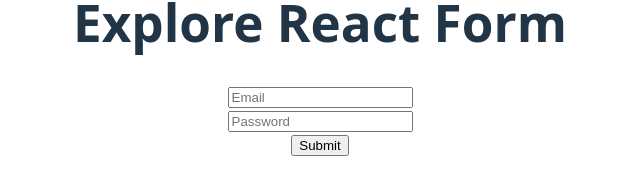
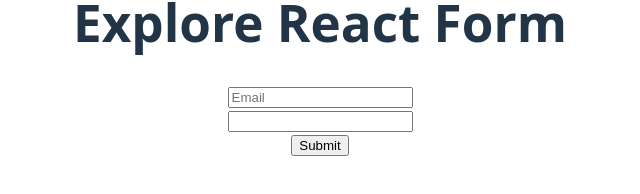
Before and after one commit to Tafsirchy/explore-react-form, a React (Vite) app: page / in a window 1280 px wide. Shown: the part 342-536 px from the top of the page, without its empty margins (320-960 px from the left). Built offline with nearby package versions, Linux system fonts and the light colour scheme.

Commit message:
controlled and uncontrolled ways to collect form data

```diff
--- a/src/App.jsx
+++ b/src/App.jsx
@@ -2,6 +2,7 @@ import './App.css'
 import ControlledField from './Components/ControlledField/ControlledField'
 import FormAction from './Components/FormAction/FormAction'
 import SimpleForm from './Components/SimpleForm/SimpleForm'
+import UnControlledField from './Components/UnControlledField/UnControlledField'
 
 function App() {
 
@@ -11,7 +12,8 @@ function App() {
       <h1>Explore React Form</h1>
       {/* <SimpleForm></SimpleForm> */}
       {/* <FormAction></FormAction> */}
-      <ControlledField></ControlledField>
+      {/* <ControlledField></ControlledField> */}
+      <UnControlledField></UnControlledField>
 
     </>
   )
--- a/src/Components/ControlledField/ControlledField.jsx
+++ b/src/Components/ControlledField/ControlledField.jsx
@@ -1,15 +1,31 @@
 import React, { useState } from "react";
 
 const ControlledField = () => {
-  const [password, setPassword] = useState('');
+  const [password, setPassword] = useState("");
+  const [error, setError] = useState("");
 
   const handleSubmit = (e) => {
     e.preventDefault();
     console.log("Submitted");
+
+    if(password.length < 6) {
+        setError("Password must be at least 6 characters"),
+        setPassword("")
+    }
+
   };
 
   const handlePasswordOnchange = (e) => {
-    console.log(e.target.value);
+    // console.log(e.target.value);
+    setPassword(e.target.value);
+
+    // check password length/error/validation
+    if (password.length < 6) {
+      setError("Password must be at least 6 characters");
+    }
+    else {
+      setError("");
+    }
   };
 
   return (
@@ -29,6 +45,9 @@ const ControlledField = () => {
         <br />
         <input type="submit" value="Submit" />
       </form>
+      <p style={{ color: 'red' }}>
+        <small>{error}</small>
+      </p>
     </div>
   );
 };
--- /dev/null
+++ b/src/Components/UnControlledField/UnControlledField.jsx
@@ -0,0 +1,35 @@
+import React, { useRef } from "react";
+
+const UnControlledField = () => {
+  const emailhref = useRef("");
+  const passwordhref = useRef("");
+
+  const handleSubmit = (e) => {
+    e.preventDefault();
+    // console.log(emailhref.current.value);
+    const email = emailhref.current.value;
+    console.log(email);
+    const password = passwordhref.current.value;
+    console.log(password);
+  };
+
+  return (
+    <div>
+      <form onSubmit={handleSubmit}>
+        <input
+          ref={emailhref}
+          type="email"
+          name="email"
+          id=""
+          placeholder="Email"
+        />
+        <br />
+        <input ref={passwordhref} type="password" name="" id="" />
+        <br />
+        <input type="submit" value="Submit" />
+      </form>
+    </div>
+  );
+};
+
+export default UnControlledField;
```
Also changed, not shown: src/__get__form__data__.js (+9 -0 lines).
